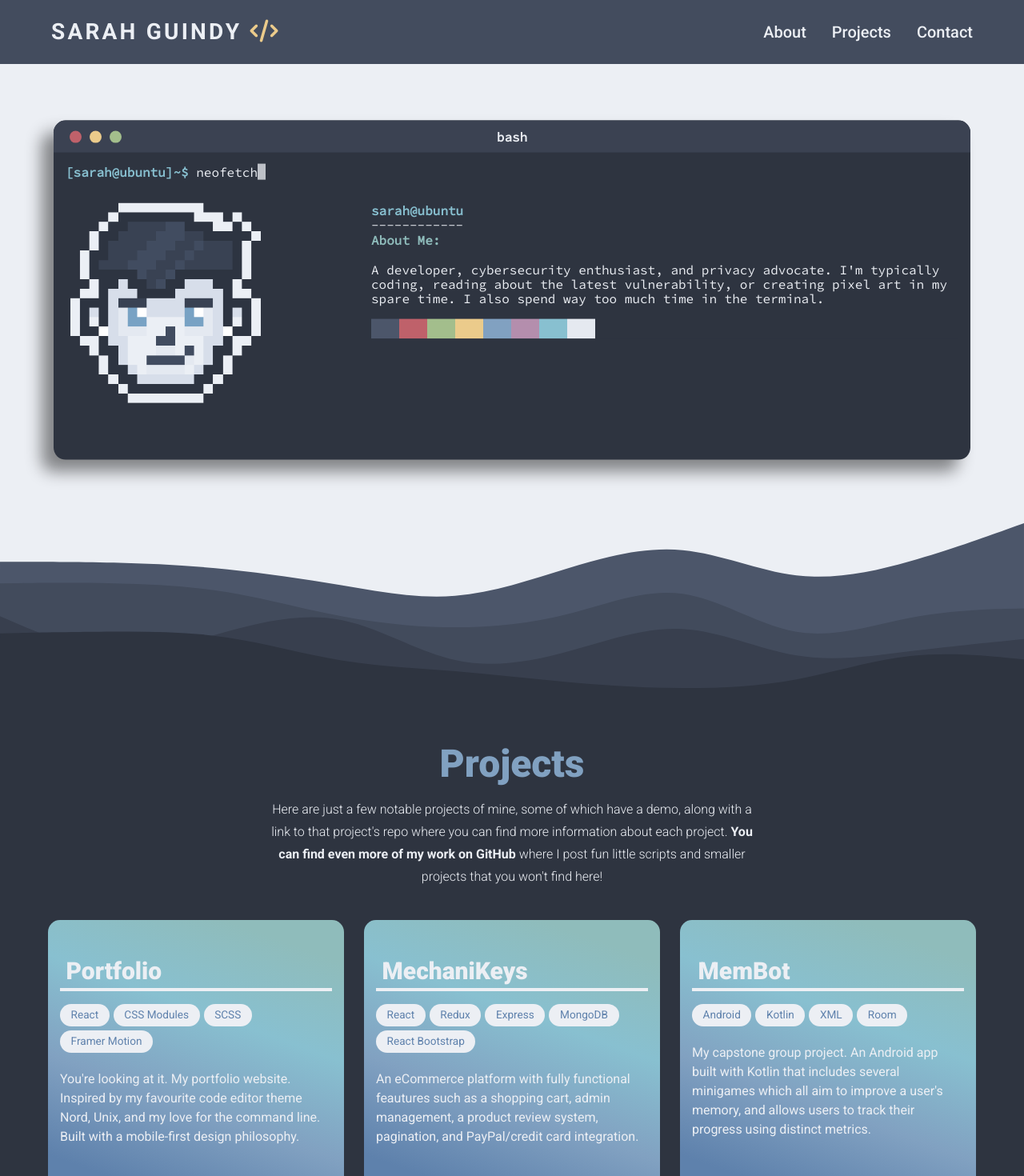
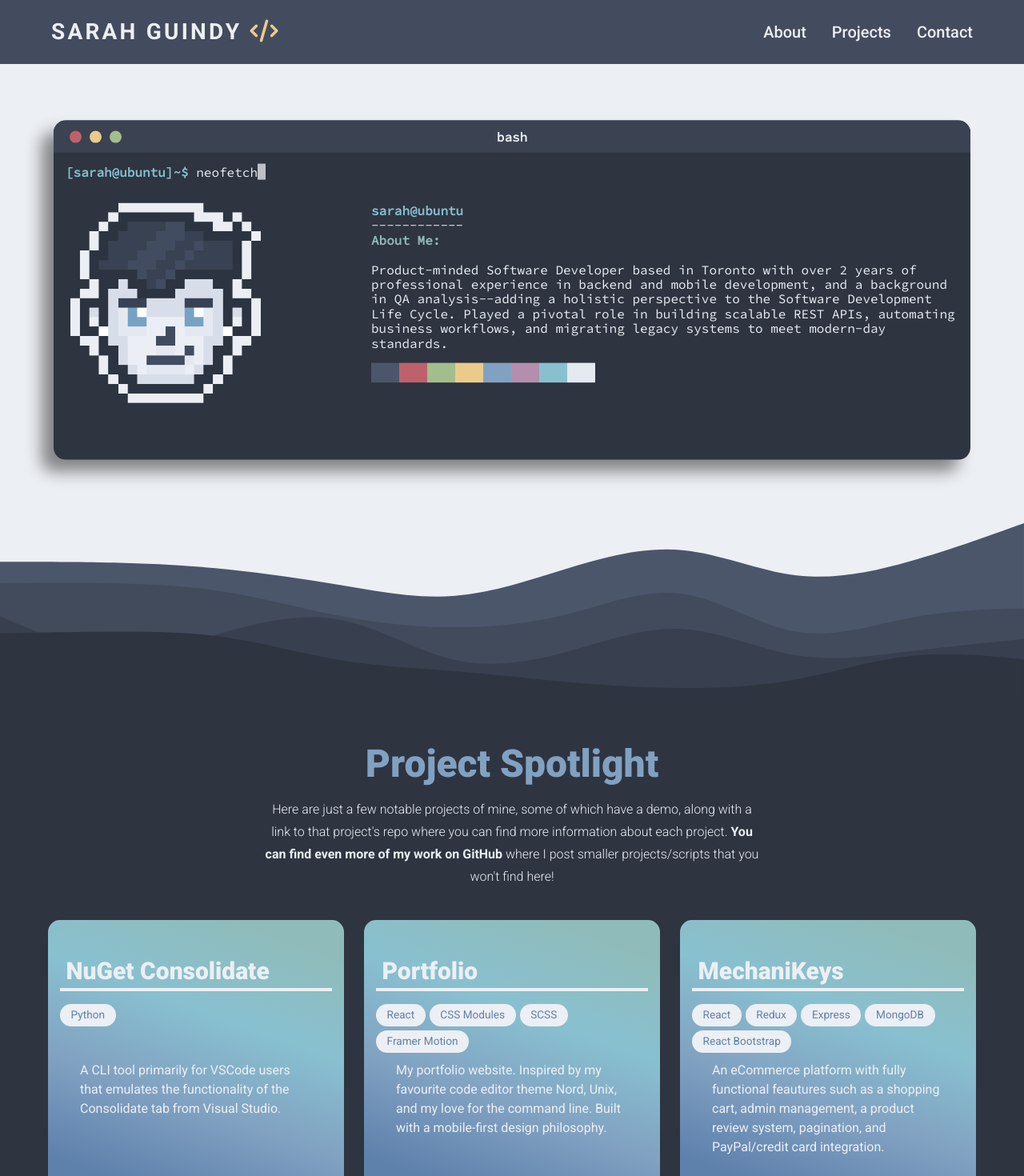
Before and after one commit to sarahtguindy/portfolio, a React (Create React App) app: page / in a window 1280 px wide. Shown: the top 1470 px of the page at 80% size. Built offline with nearby package versions, Linux system fonts and the light colour scheme.

Commit message:
Update Projects, About Me, and Footer

```diff
--- a/src/components/Console/Console.js
+++ b/src/components/Console/Console.js
@@ -40,10 +40,13 @@ const Console = () => {
                 <br />
                 <br />
                 <p>
-                  A developer, cybersecurity enthusiast, and privacy
-                  advocate. I'm typically coding, reading about the
-                  latest vulnerability, or creating pixel art in my spare time.
-                  I also spend way too much time in the terminal.
+                  Product-minded Software Developer based in Toronto with over 2
+                  years of professional experience in backend and mobile
+                  development, and a background in QA analysis--adding a
+                  holistic perspective to the Software Development Life Cycle.
+                  Played a pivotal role in building scalable REST APIs,
+                  automating business workflows, and migrating legacy systems to
+                  meet modern-day standards.
                 </p>
               </p>
               <div className={styles["squares-wrapper"]}>
--- a/src/components/Footer/Footer.js
+++ b/src/components/Footer/Footer.js
@@ -7,7 +7,7 @@ const Footer = () => {
       <section className={styles.footer}>
         <footer>
           <p className={styles.copyright}>
-            Copyright &copy; 2022 sarahtguindy.dev
+            Copyright &copy; 2024 sarahtguindy.dev
           </p>
           <div className={styles.socials}>
             <a
--- a/src/components/Project/Project.module.scss
+++ b/src/components/Project/Project.module.scss
@@ -78,6 +78,12 @@ Project
     .card {
         position: relative;
         padding: 15px;
+        > p {
+          position: absolute;
+          top: 10rem;
+          left: 40px;
+          right: 40px;
+        }
 
         .links {
             position: absolute;
--- a/src/components/Projects/Projects.js
+++ b/src/components/Projects/Projects.js
@@ -5,10 +5,17 @@ import Project from "../Project/Project";
 const Projects = () => {
   const projects = [
     {
+      title: "NuGet Consolidate",
+      tags: ["Python"],
+      description:
+        "A CLI tool primarily for VSCode users that emulates the functionality of the Consolidate tab from Visual Studio.",
+      links: ["https://github.com/sarahtguindy/nuget-consolidate-cli", ""],
+    },
+    {
       title: "Portfolio",
       tags: ["React", "CSS Modules", "SCSS", "Framer Motion"],
       description:
-        "You're looking at it. My portfolio website. Inspired by my favourite code editor theme Nord, Unix, and my love for the command line. Built with a mobile-first design philosophy.",
+        "My portfolio website. Inspired by my favourite code editor theme Nord, Unix, and my love for the command line. Built with a mobile-first design philosophy.",
       links: ["https://github.com/sarahtguindy/portfolio", ""],
     },
     {
@@ -21,13 +28,6 @@ const Projects = () => {
         "https://mechanikeys-mern.onrender.com",
       ],
     },
-    {
-      title: "MemBot",
-      tags: ["Android", "Kotlin", "XML", "Room"],
-      description:
-        "My capstone group project. An Android app built with Kotlin that includes several minigames which all aim to improve a user's memory, and allows users to track their progress using distinct metrics.",
-      links: ["https://github.com/sarahtguindy/membot", ""],
-    },
   ];
 
   return (
@@ -37,7 +37,7 @@ const Projects = () => {
       <section id="projects" className={styles.projects}>
         <div className="container">
           <div className={styles["projects-container"]}>
-            <h1>Projects</h1>
+            <h1>Project Spotlight</h1>
             <p>
               Here are just a few notable projects of mine, some of which have a
               demo, along with a link to that project's repo where you can find
@@ -52,8 +52,7 @@ const Projects = () => {
                   GitHub
                 </a>
               </strong>{" "}
-              where I post fun little scripts and smaller projects that you
-              won't find here!
+              where I post smaller projects/scripts that you won't find here!
             </p>
 
             <div className={styles.cards}>
```
